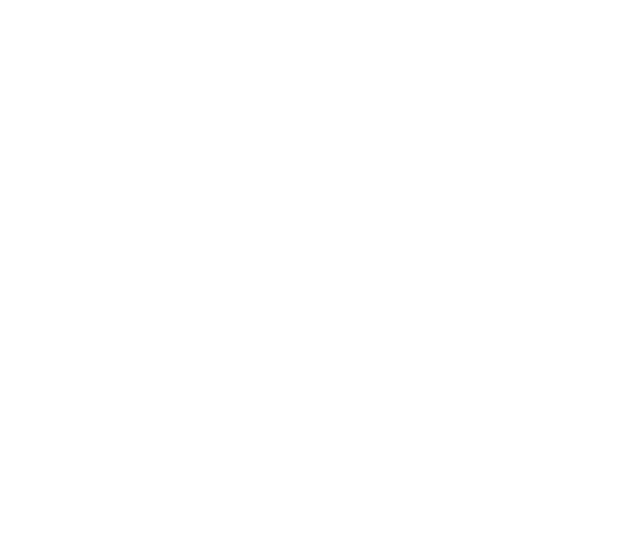
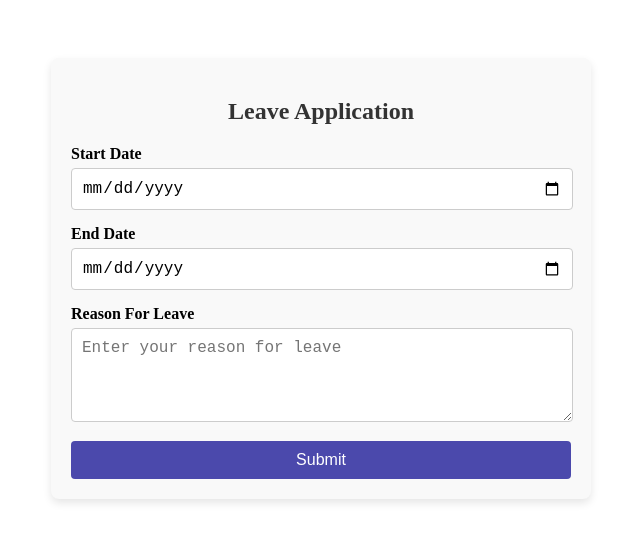
Before and after one commit to TalhahaRana/MI_HRM, a Vue app: page /leaveApplication in a window 1280 px wide. Before the commit this address had no page. Shown: the top 542 px of the page, without its empty margins (319-959 px from the left). Built offline with nearby package versions, Linux system fonts and the light colour scheme.

Commit message:
leave Application

```diff
--- a/src/assets/base.css
+++ b/src/assets/base.css
@@ -1,7 +1,7 @@
 /* color palette from <https://github.com/vuejs/theme> */
 :root {
-  --background: #737F8B;
-  --basic-button: #4B49AC;
+  --background: #f9f9f9;
+  --basic-button: #4b49ac;
   --side: #fffff;
 
   --vt-c-black: #181818;
--- a/src/assets/main.css
+++ b/src/assets/main.css
@@ -1,8 +1,7 @@
-@import './base.css';
+@import "./base.css";
 
 #app {
-
-  margin: 0 auto;
+  /* margin: 0; */
 
   font-weight: normal;
 }
--- /dev/null
+++ b/src/components/employee/leaveApplication.vue
@@ -0,0 +1,140 @@
+<template>
+  <div class="form-container">
+    <h2>Leave Application</h2>
+    <form @submit.prevent="handleSubmit">
+      <!-- Start Date Field -->
+      <div class="form-group">
+        <label for="start-date">Start Date</label>
+        <input v-model="form.startDate" type="date" id="start-date" required />
+      </div>
+
+      <!-- End Date Field -->
+      <div class="form-group">
+        <label for="end-date">End Date</label>
+        <input v-model="form.endDate" type="date" id="end-date" required />
+      </div>
+
+      <!-- Reason For Leave Field -->
+      <div class="form-group">
+        <label for="message">Reason For Leave</label>
+        <textarea
+          v-model="form.message"
+          id="message"
+          placeholder="Enter your reason for leave"
+          rows="4"
+          required
+        ></textarea>
+      </div>
+
+      <!-- Submit Button -->
+      <button type="submit">Submit</button>
+    </form>
+  </div>
+</template>
+
+<script>
+import { reactive } from "vue";
+
+export default {
+  setup() {
+    // Define a reactive form object
+    const form = reactive({
+      startDate: "",
+      endDate: "",
+      message: "",
+    });
+
+    // Handle form submission
+    const handleSubmit = () => {
+      console.log("Form Data:", form);
+      alert(
+        `Your leave application from ${form.startDate} to ${form.endDate} has been submitted!`
+      );
+      // Reset form after submission
+      form.startDate = "";
+      form.endDate = "";
+      form.message = "";
+    };
+
+    return { form, handleSubmit };
+  },
+};
+</script>
+
+<style scoped>
+/* Container for the form */
+.form-container {
+  max-width: 500px;
+  margin: 50px auto;
+  padding: 20px;
+  background-color: #f9f9f9;
+  border-radius: 8px;
+  box-shadow: 0 4px 8px rgba(0, 0, 0, 0.1);
+}
+
+/* Form Heading */
+h2 {
+  text-align: center;
+  margin-bottom: 20px;
+  font-size: 1.5rem;
+  color: #333;
+}
+
+/* Form fields */
+.form-group {
+  margin-bottom: 15px;
+}
+
+.form-group label {
+  display: block;
+  font-weight: bold;
+  margin-bottom: 5px;
+}
+
+.form-group input,
+.form-group textarea {
+  width: 100%;
+  max-width: 96%;
+  padding: 10px;
+  border: 1px solid #ccc;
+  border-radius: 4px;
+  font-size: 1rem;
+}
+
+/* Submit button */
+button {
+  width: 100%;
+  padding: 10px;
+  background-color: var(--basic-button);
+  color: white;
+  border: none;
+  border-radius: 4px;
+  font-size: 1rem;
+  cursor: pointer;
+  transition: background-color 0.3s;
+}
+
+button:hover {
+  background-color: #1c3958;
+}
+
+/* Mobile responsiveness */
+@media (max-width: 600px) {
+  .form-container {
+    padding: 15px;
+  }
+
+  h2 {
+    font-size: 1.3rem;
+  }
+
+  .form-group input,
+  .form-group textarea {
+    font-size: 0.9rem;
+  }
+
+  button {
+    font-size: 0.9rem;
+  }
+}
+</style>
--- a/src/router/index.js
+++ b/src/router/index.js
@@ -1,20 +1,26 @@
-import { createRouter, createWebHistory } from 'vue-router'
-import Login from '../views/auth/Login.vue'
-import ForgotPass from '@/views/auth/ForgotPass.vue'
+import { createRouter, createWebHistory } from "vue-router";
+import Login from "../views/auth/Login.vue";
+import ForgotPass from "@/views/auth/ForgotPass.vue";
+import LeaveApplication from "@/components/employee/leaveApplication.vue";
 
 const router = createRouter({
   history: createWebHistory(import.meta.env.BASE_URL),
   routes: [
     {
-      path: '/',
-      name: 'login',
-      component: Login
+      path: "/",
+      name: "login",
+      component: Login,
     },
     {
-      path:'/forgot-pass',
-      component:ForgotPass
-    }
-  ]
-})
+      path: "/forgot-pass",
+      component: ForgotPass,
+    },
+    {
+      path: "/leaveApplication",
+      name: "leaveApplication",
+      component: LeaveApplication,
+    },
+  ],
+});
 
-export default router
+export default router;
--- a/src/views/auth/Login.vue
+++ b/src/views/auth/Login.vue
@@ -27,10 +27,12 @@
 
             <div class="login-options">
               <div class="checkbox-group">
-                                <input type="checkbox" id="keep-signed-in"  />
+                <input type="checkbox" id="keep-signed-in" />
                 <label for="keep-signed-in">Keep me signed in</label>
               </div>
-                            <a href="/forgot-pass" class="forgot-password">Forgot Password?</a>
+              <a href="/forgot-pass" class="forgot-password"
+                >Forgot Password?</a
+              >
             </div>
           </form>
         </div>
@@ -40,23 +42,19 @@
 </template>
 
 <script>
-import logo from '../../assets/images/login.jpeg';
-import { ref } from 'vue';
+import logo from "../../assets/images/login.jpeg";
+import { ref } from "vue";
 
 export default {
   setup() {
     const logoImage = logo;
-        const email = ref('');
-        const password = ref('');
-
+    const email = ref("");
+    const password = ref("");
 
     // Handle login function
     const handleLogin = () => {
-
-            console.log('Email:', email.value);
-            console.log('Password:', password.value);
-
-
+      console.log("Email:", email.value);
+      console.log("Password:", password.value);
     };
 
     return {
@@ -64,7 +62,7 @@
       email,
       password,
 
-            handleLogin
+      handleLogin,
     };
   },
 };
@@ -78,7 +76,7 @@
   display: flex;
   align-items: center;
   justify-content: center;
-    background-color: #F5F7FF;
+  background-color: #f5f7ff;
   padding: 20px;
   overflow-x: hidden;
 }
```
Lines whose indentation alone changed are shown as unchanged.
